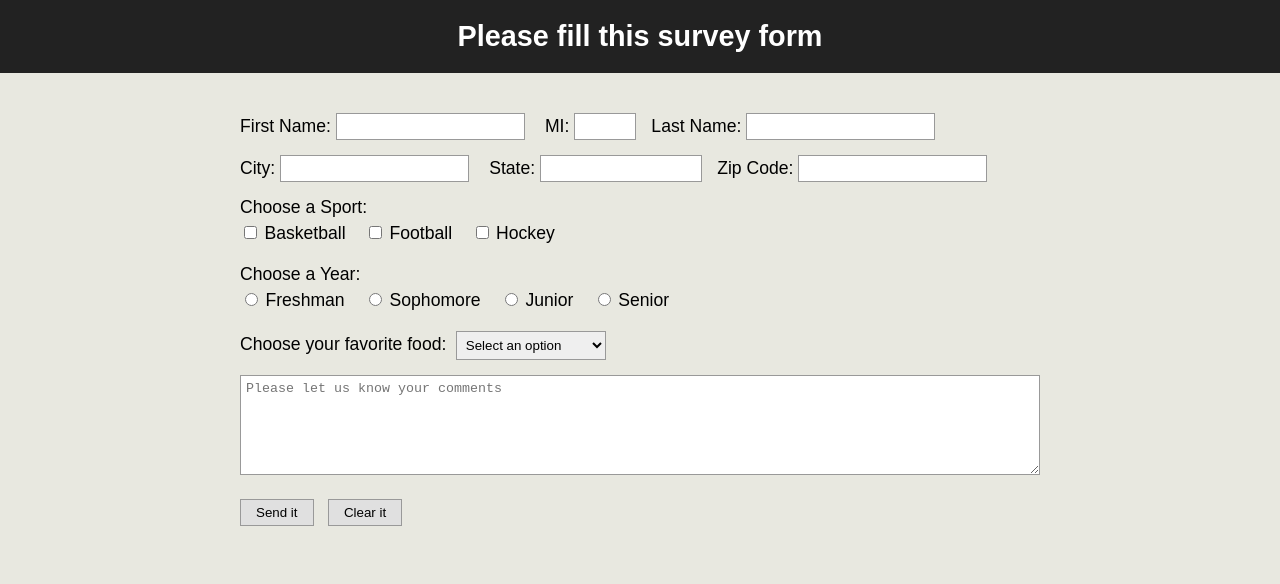
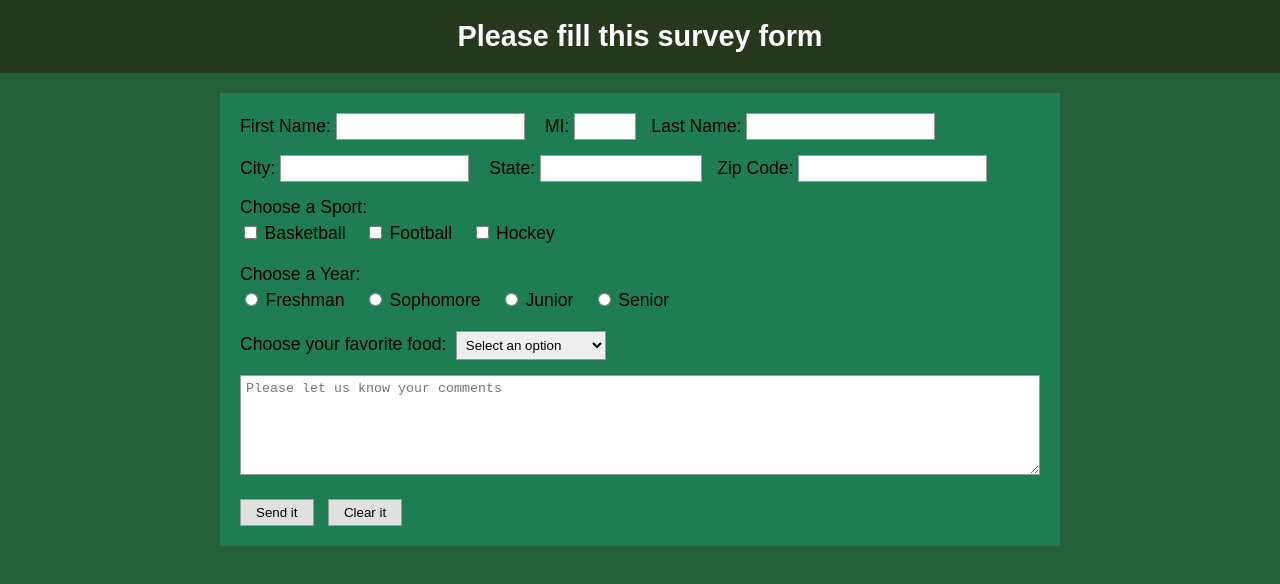
Before and after one commit to Sralud/Survey-Form, a plain HTML site: page index.html in a window 1280 px wide. Drawn offline with Linux system fonts and the light colour scheme; a script that the page names is missing.

Commit message:
updated file

```diff
--- a/index.html
+++ b/index.html
@@ -73,6 +73,7 @@
                     <option value="Chips">Chips</option>
                     <option value="Pizza">Pizza</option>
                     <option value="Nachos">Nachos</option>
+                    <option value="Siya">Siya❤️</option>
                 </select>
 
                 <div>
--- a/style.css
+++ b/style.css
@@ -1,14 +1,14 @@
 /* General Styles */
 body {
     font-family: Arial, sans-serif;
-    background-color: #e8e8e0;
+    background-color: #255F38;
     margin: 0;
     padding: 0;
 }
 
 /* Header Styles */
 header {
-    background-color: #222;
+    background-color: #27391C;
     color: white;
     padding: 20px 0;
     text-align: center;
@@ -26,7 +26,7 @@ h2 {
     max-width: 800px;
     margin: 0 auto;
     padding: 20px;
-    background-color: #e8e8e0;
+    background-color: #1F7D53;
 }
 
 /* Form Styles */
```
